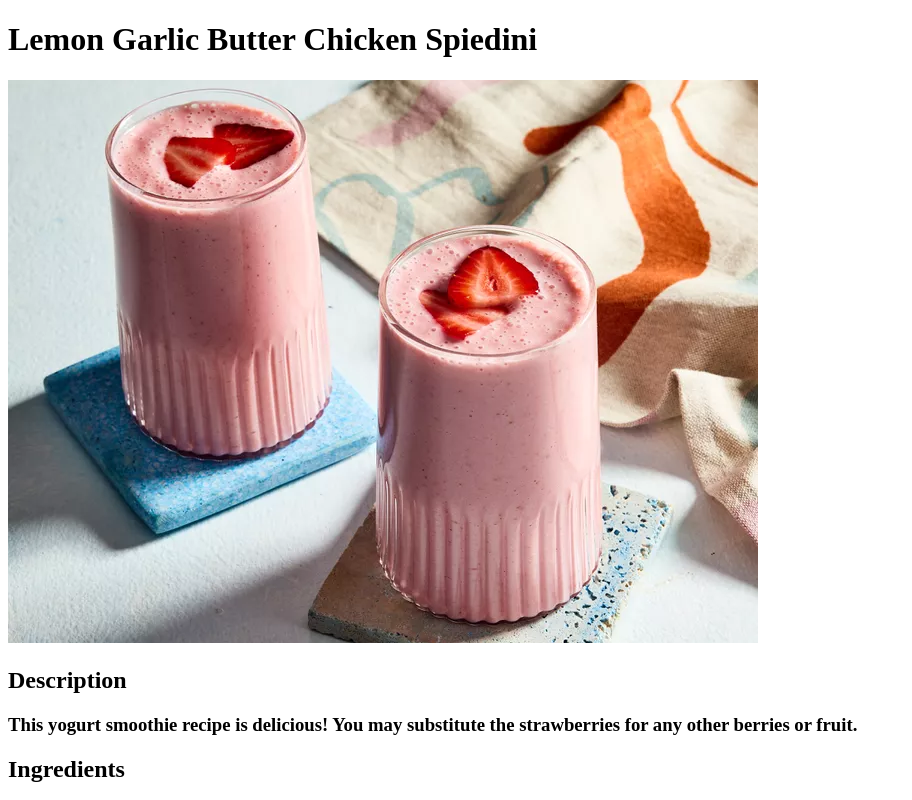
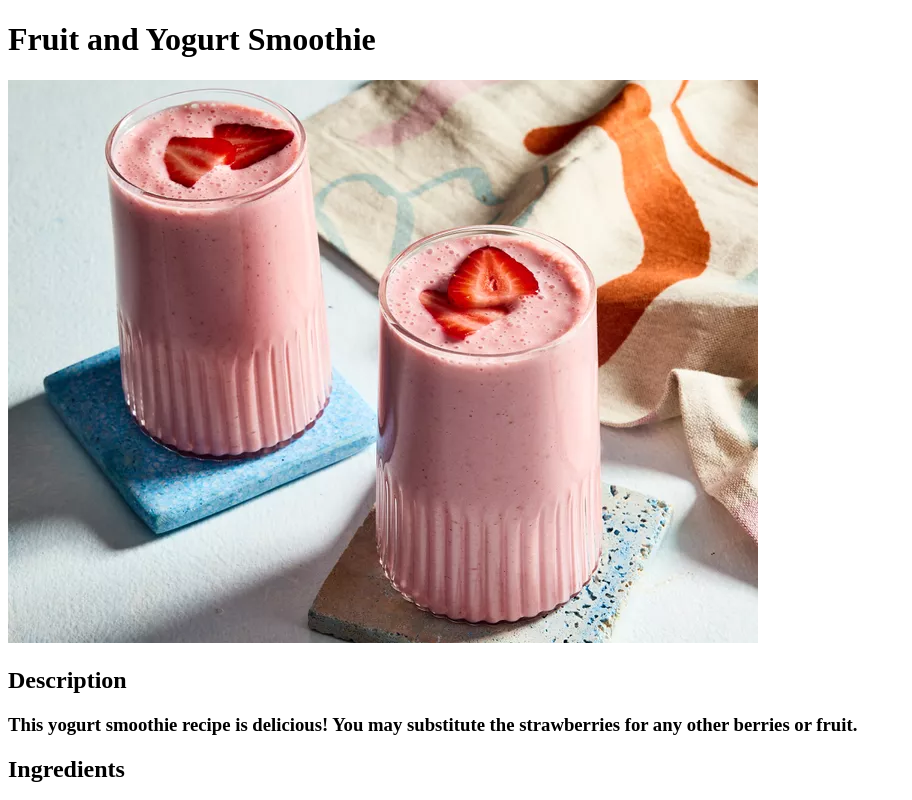
Before and after one commit to duaashabanali/odin-recipes, a plain HTML site: page recipes/Fruit-and-Yogurt-Smoothie.html in a window 1280 px wide. Shown: the top 800 px of the page, without its empty margins (0-912 px from the left). Drawn offline with Linux system fonts and the light colour scheme.

Commit message:
Fix: Add edits to fruit and yogurt smoothie html file
fixed the title and the header for the recipe html file

```diff
--- a/recipes/Fruit-and-Yogurt-Smoothie.html
+++ b/recipes/Fruit-and-Yogurt-Smoothie.html
@@ -3,10 +3,10 @@
   <head>
     <meta charset="UTF-8" />
     <meta name="viewport" content="width=device-width, initial-scale=1.0" />
-    <title>Lemon Garlic Butter Chicken Spiedini</title>
+    <title>Fruit and Yogurt Smoothie</title>
   </head>
   <body>
-    <h1>Lemon Garlic Butter Chicken Spiedini</h1>
+    <h1>Fruit and Yogurt Smoothie</h1>
     <img
       src="images/fruit-and-yogurt-smoothie.webp"
       alt="Fruit and Yogurt Smoothie"
```
